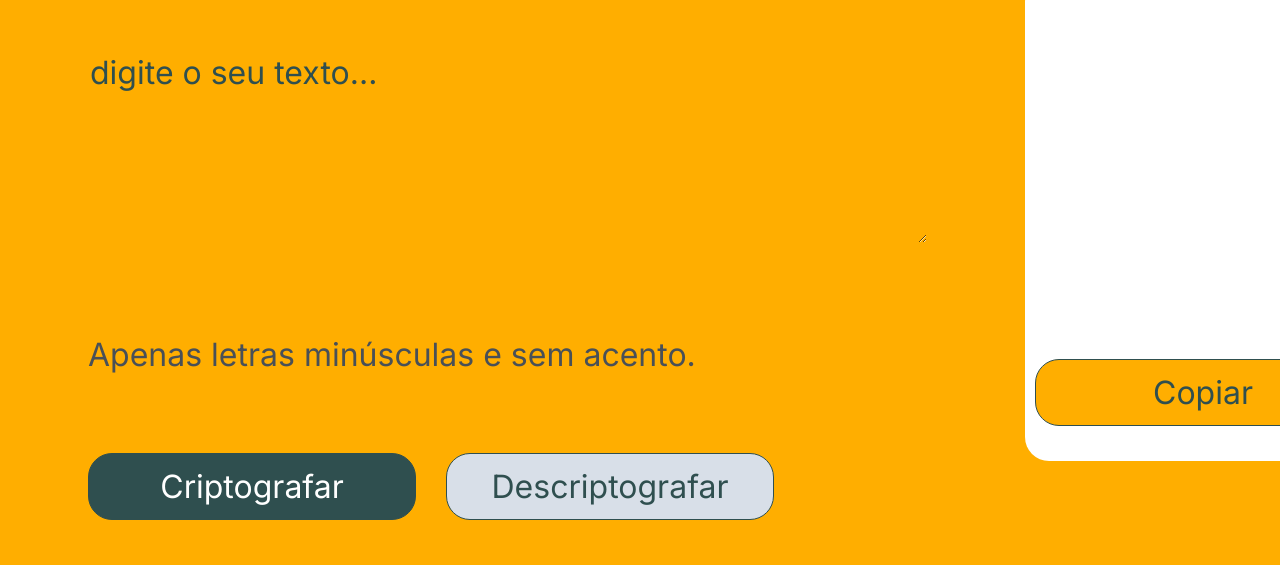
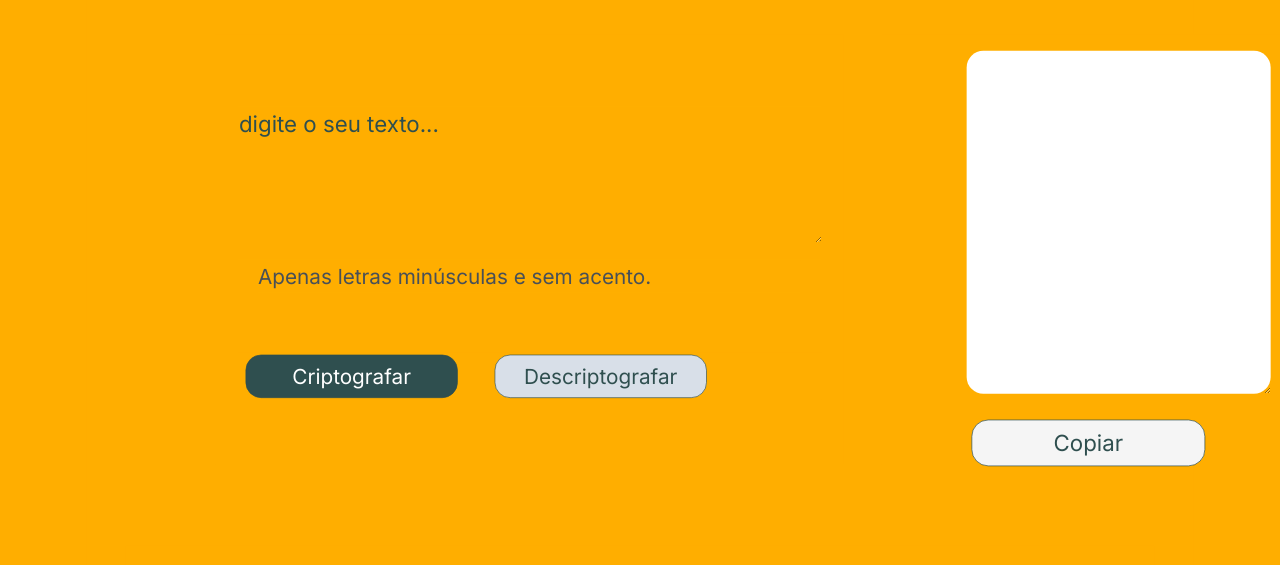
Before and after one commit to washDev-hub/Projeto-codificador-de-texto, a plain HTML site: page index.html in a window 1280 px wide. Shown: the part 124-689 px from the top of the page. Drawn offline with nearby package versions, Linux system fonts and the light colour scheme.

Commit message:
segundo commit

```diff
--- a/estilos/style.css
+++ b/estilos/style.css
@@ -6,6 +6,9 @@
     font-size: 32px;
     line-height: 150%;
     position: relative;
+    scale: 93%;
+    margin-top: 1px;
+
 }
 .cabecalho img{
     width: 50px;
@@ -39,9 +42,10 @@ main {
    border-radius: 24px;
    color: darkslategrey;
    margin-left: 98px;
-   margin-top: 20px;
    padding-left: 20px;
-   position: fixed;
+   top: 4px;
+   position: relative;
+   padding-top: 2%;
 
 
 
@@ -80,13 +84,19 @@ main {
     cursor: pointer;
     height: 67px;
     margin-left: 108px;
-    margin-top: 402px;
-    position: fixed;
+    position: relative;
+    top: 1%;
     width: 336px;
+    background-color: whitesmoke;
+    display: flex;
+    align-items: center;
+    justify-content: center;
+
 }
-.informacao {
+.informacao h6{
     color: #495057;
     font-size: 18px;
+    font-size: 4vh;
 }
 .rodape{
     display: flex;
@@ -108,3 +118,10 @@ main {
 .icons ion-icon:hover{
     color: var(--corsegundaria);
 }
+.area__crip {
+    position: unset;
+}
+body {
+    margin: 0;
+    padding: 0;
+}
--- a/index.html
+++ b/index.html
@@ -25,7 +25,7 @@
 
     </section>
 
-    <section>
+    <section class="area__crip">
         <textarea class="mensagem" cols="20" rows="10"></textarea>
         <button class="btn-copiar" onclick="copiar()">Copiar</button>
     </section>
```
Also changed, not shown: 1 other file.
